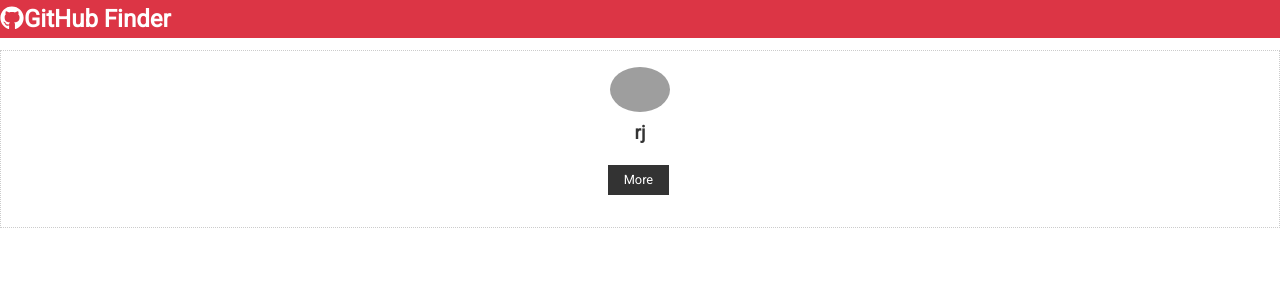
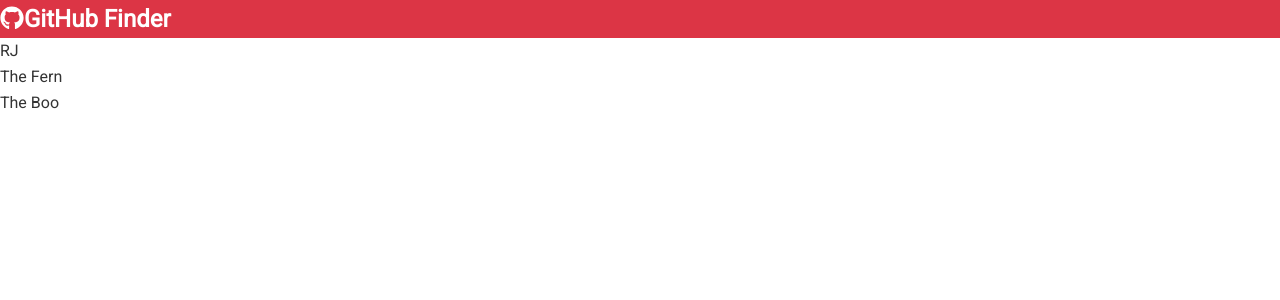
Before and after one commit to rjthemxguy/github-search, a React (Create React App) app: page / in a window 1280 px wide. Shown: the top 300 px of the page. Built offline with nearby package versions, Linux system fonts and the light colour scheme; grey boxes are pictures that could not be loaded.

Commit message:
new stuff

```diff
--- a/src/App.js
+++ b/src/App.js
@@ -1,21 +1,11 @@
 import './App.css';
 import React from "react";
 import Navbar from "./components/layout/navbar.component";
-import UserItem from "./components/users/user-item.component";
+import Users from "./components/users/users.component";
 
 class App extends React.Component {
 
-  constructor() {
-    super();
 
-    this.state = {
-      id : "id",
-      login: "rj",
-      avatar_url:"https://avatars.githubusercontent.com/u/1?v=4",
-      html_url: "https://github.com/mojombo"
-
-    }
-  }
 
 
   render() {
@@ -27,7 +17,7 @@
       <nav className="bg-primary">
         <Navbar title="GitHub Finder" icon="faGithub"/>
       </nav>
-      <UserItem/>
+      <Users/>
       </div>
     );
   }
--- /dev/null
+++ b/src/components/users/users.component.jsx
@@ -0,0 +1,41 @@
+import React, { Component } from 'react'
+
+export class Users extends Component {
+
+state = {
+    users: [
+        {
+            id: 1,
+            login: "RJ",
+            avatar_url: "https://avatars.githubusercontent.com/u/1?v=4",
+            html_url: "https://github.com/mojombo"
+        },
+        {
+            id: 2,
+            login: "The Fern",
+            avatar_url: "https://avatars.githubusercontent.com/u/1?v=4",
+            html_url: "https://github.com/mojombo"
+        },
+        {
+            id: 3,
+            login: "The Boo",
+            avatar_url: "https://avatars.githubusercontent.com/u/1?v=4",
+            html_url: "https://github.com/mojombo"
+        }
+
+    ]
+}
+
+    render() {
+        return (
+            <div>
+                {this.state.users.map(user => (
+                    <div>{user.login}</div>
+
+                ))}
+            </div>
+        )
+    }
+}
+
+export default Users
```
